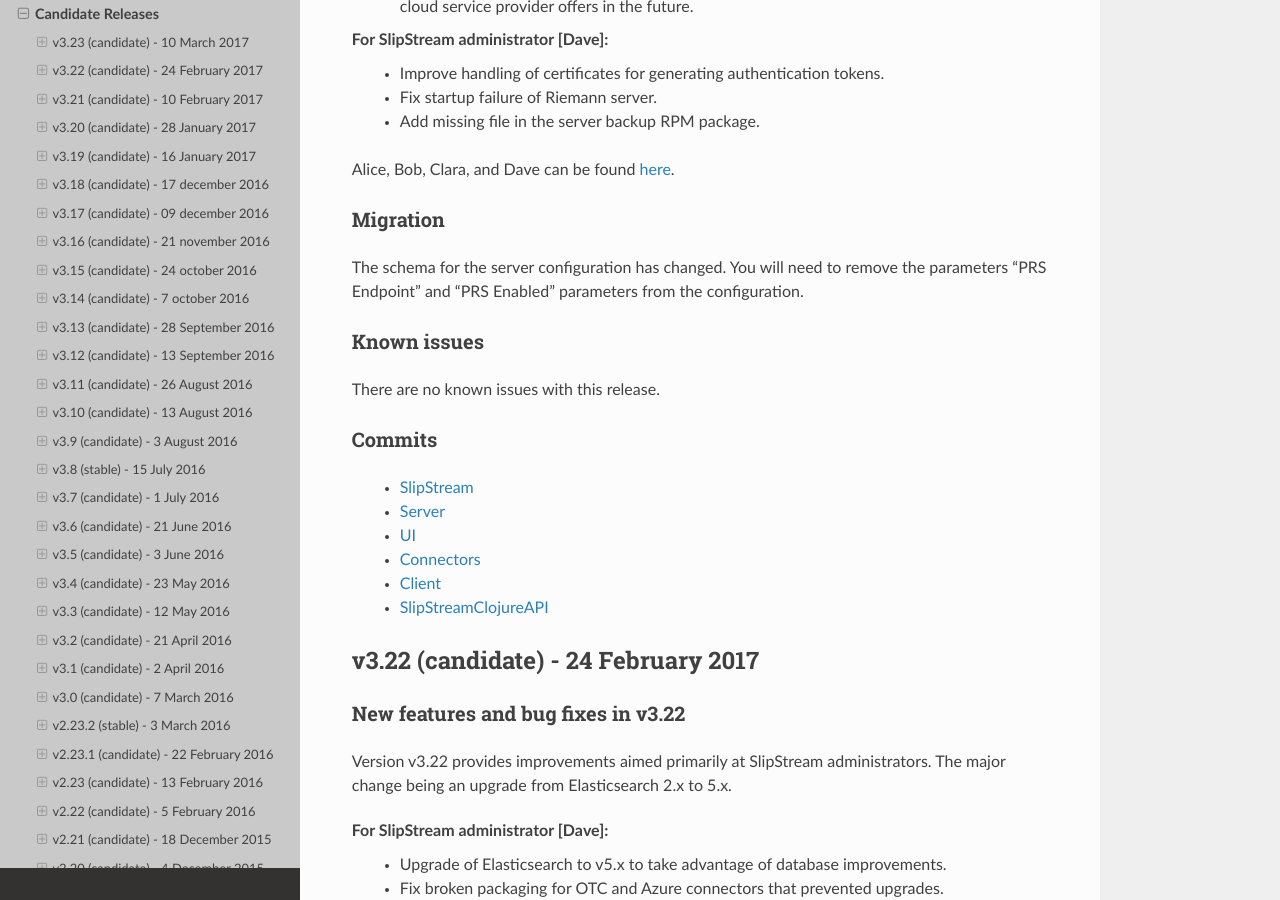
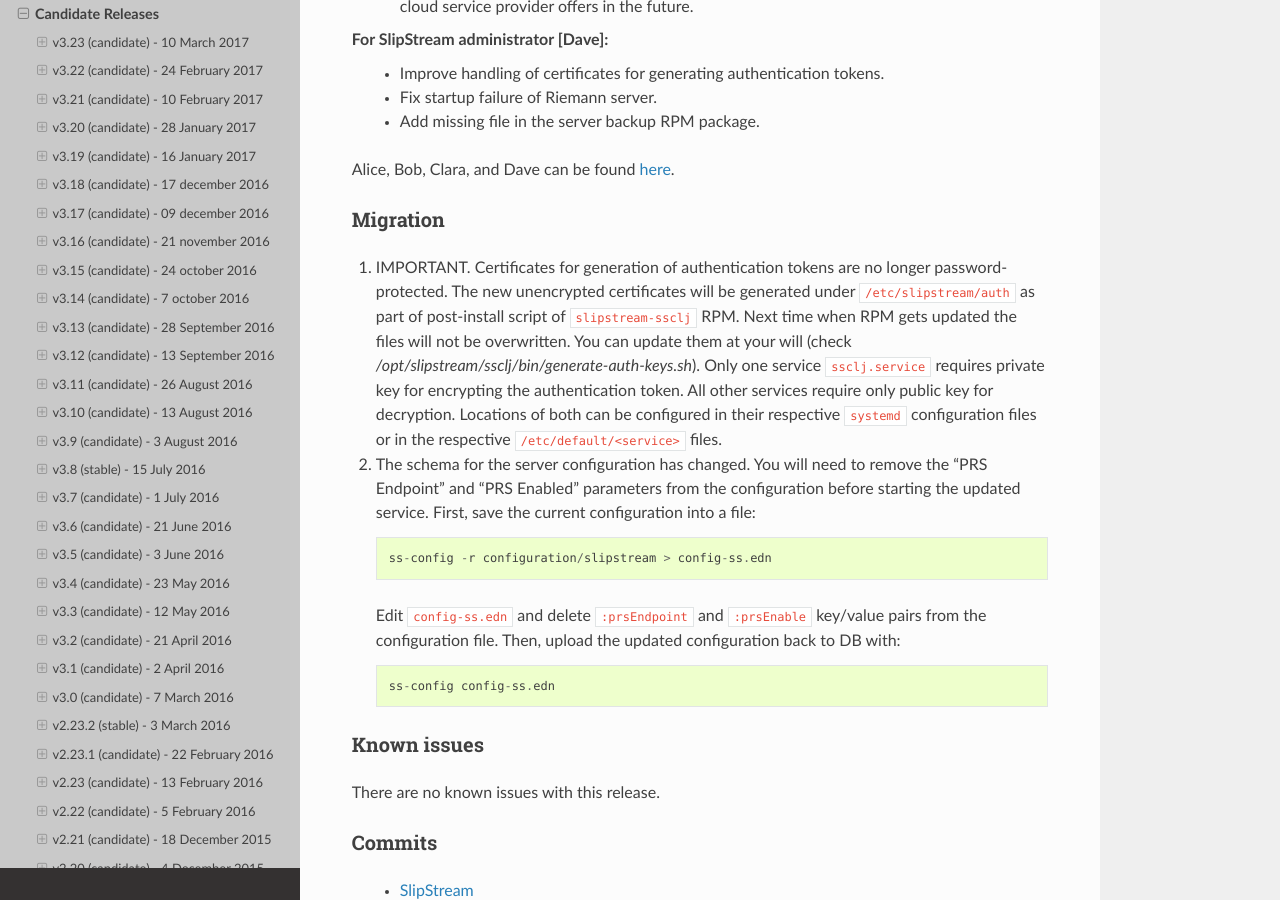
Before and after one commit to slipstream/SlipStreamDocumentation, a Sphinx documentation site: the page built from docs/release_notes/candidate_releases.rst, in a window 1280 px wide and 900 px high, scrolled down 638 px. Built offline with Sphinx 7.4.7 and the Read the Docs theme 2.0.0, drawn with Linux system fonts in a browser that asks for light colours.

Commit message:
Migration notes for rel. 3.23

```diff
--- a/docs/release_notes/candidate_releases.rst
+++ b/docs/release_notes/candidate_releases.rst
@@ -38,9 +38,29 @@
 Migration
 ~~~~~~~~~
 
-The schema for the server configuration has changed.  You will need to
-remove the parameters "PRS Endpoint" and "PRS Enabled" parameters from
-the configuration.
+1. IMPORTANT. Certificates for generation of authentication tokens are no
+   longer password-protected.  The new unencrypted certificates will be
+   generated under ``/etc/slipstream/auth`` as part of post-install script of
+   ``slipstream-ssclj`` RPM.  Next time when RPM gets updated the files will
+   not be overwritten.  You can update them at your will (check
+   `/opt/slipstream/ssclj/bin/generate-auth-keys.sh`).  Only one service
+   ``ssclj.service`` requires private key for encrypting the authentication
+   token.  All other services require only public key for decryption.
+   Locations of both can be configured in their respective ``systemd``
+   configuration files or in the respective ``/etc/default/<service>`` files.
+
+2. The schema for the server configuration has changed.  You will need to
+   remove the "PRS Endpoint" and "PRS Enabled" parameters from the
+   configuration before starting the updated service.  First, save the current
+   configuration into a file::
+
+      ss-config -r configuration/slipstream > config-ss.edn
+
+   Edit ``config-ss.edn`` and delete ``:prsEndpoint`` and ``:prsEnable``
+   key/value pairs from the configuration file.  Then, upload the updated
+   configuration back to DB with::
+
+      ss-config config-ss.edn
 
 Known issues
 ~~~~~~~~~~~~
```
